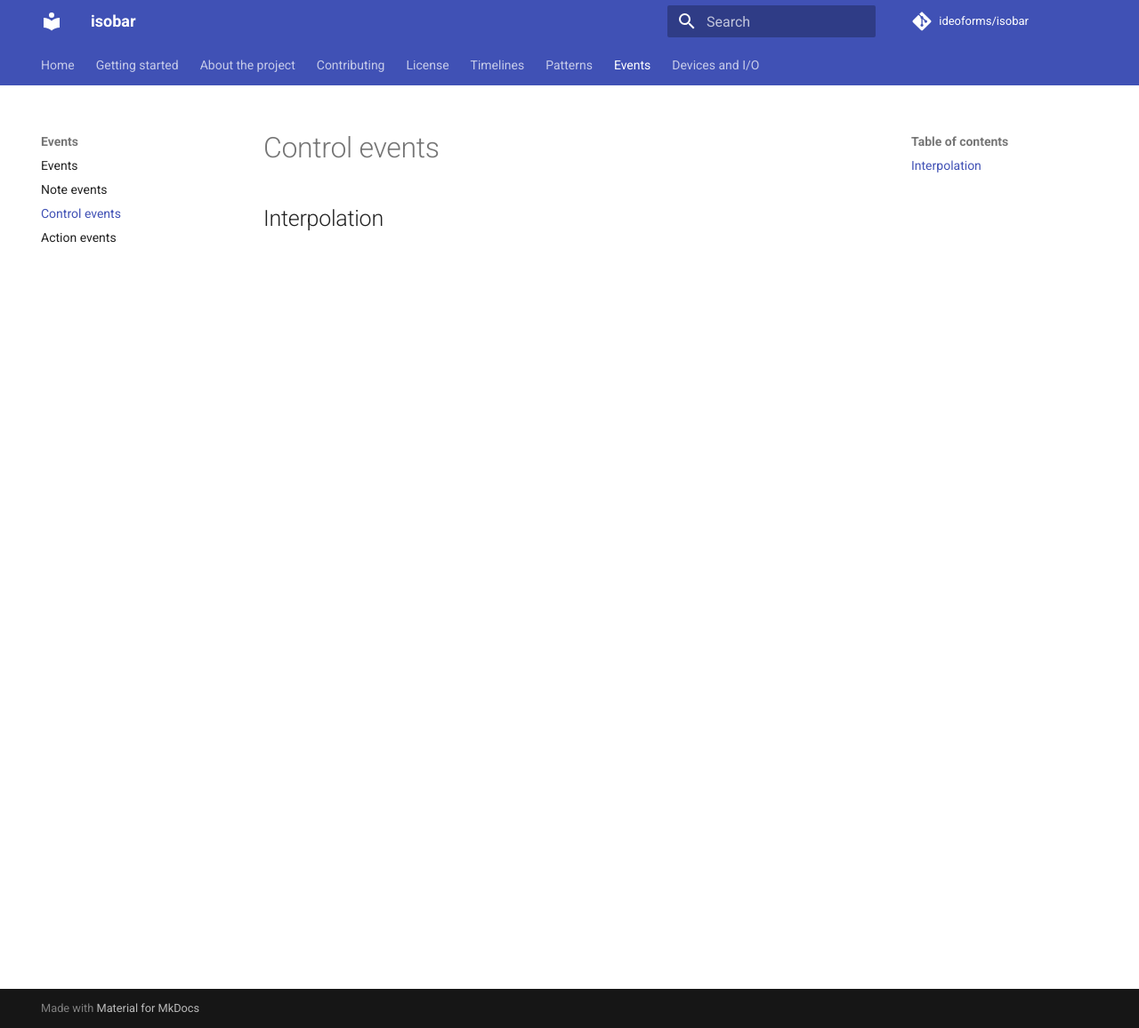
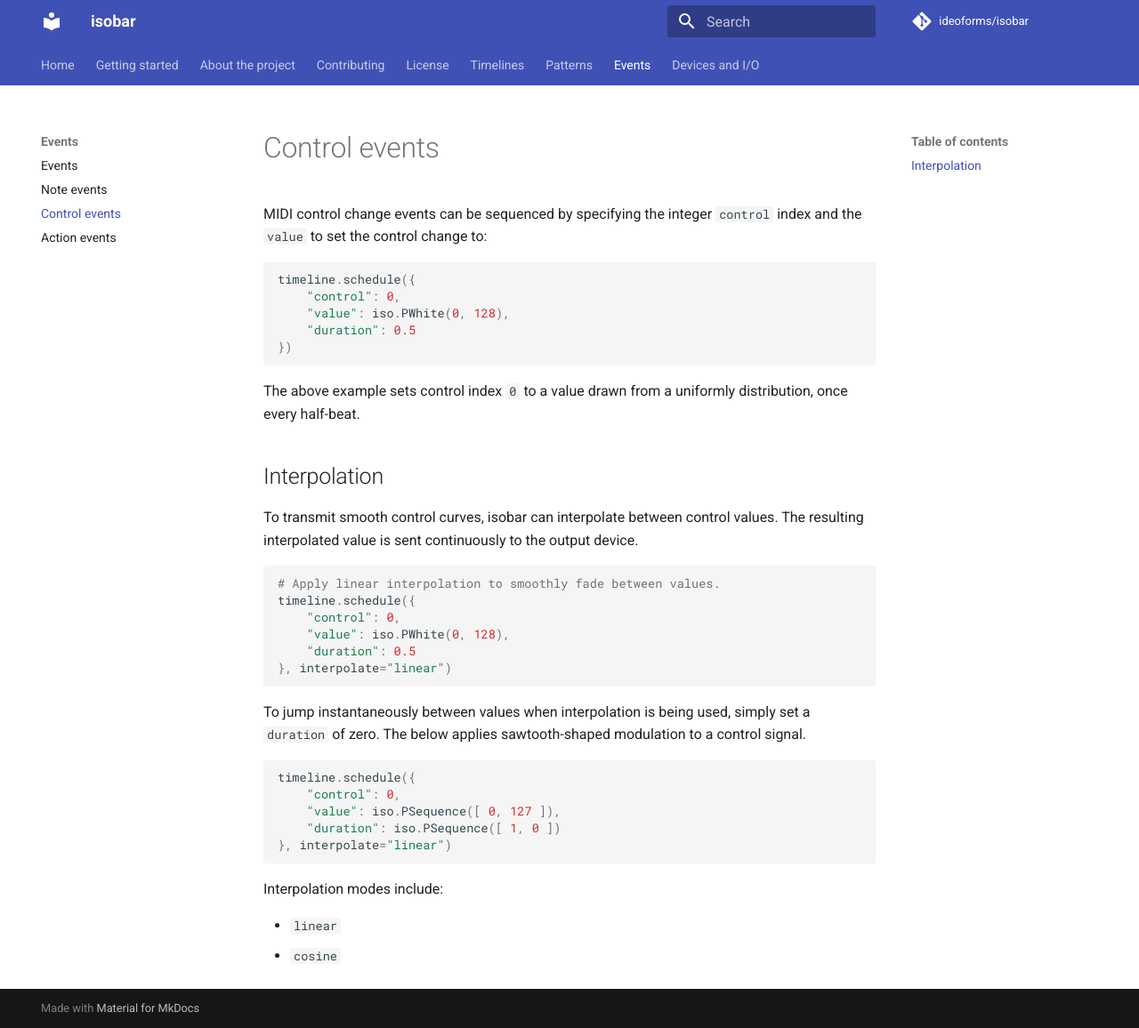
Before and after one commit to ideoforms/isobar, an MkDocs documentation site: the page built from docs/events/control.md, in a window 1280 px wide and 1156 px high. Shown: the whole window at 89% size. Built offline with MkDocs 1.6.1 and Material for MkDocs 9.7.7, drawn with Linux system fonts in a browser that asks for light colours; comment, search, counter and statistics services are not loaded.

Commit message:
Finish Control docs

````diff
--- a/docs/events/control.md
+++ b/docs/events/control.md
@@ -1,3 +1,41 @@
 # Control events
 
+MIDI control change events can be sequenced by specifying the integer `control` index and the `value` to set the control change to:
+
+```python
+timeline.schedule({
+    "control": 0,
+    "value": iso.PWhite(0, 128),
+    "duration": 0.5
+})
+```
+
+The above example sets control index `0` to a value drawn from a uniformly distribution, once every half-beat.
+
 ## Interpolation
+
+To transmit smooth control curves, isobar can interpolate between control values. The resulting interpolated value is sent continuously to the output device.
+
+```python
+# Apply linear interpolation to smoothly fade between values.
+timeline.schedule({
+    "control": 0,
+    "value": iso.PWhite(0, 128),
+    "duration": 0.5
+}, interpolate="linear")
+```
+
+To jump instantaneously between values when interpolation is being used, simply set a `duration` of zero. The below applies sawtooth-shaped modulation to a control signal.
+
+```python
+timeline.schedule({
+    "control": 0,
+    "value": iso.PSequence([ 0, 127 ]),
+    "duration": iso.PSequence([ 1, 0 ])
+}, interpolate="linear")
+```
+
+Interpolation modes include:
+
+- `linear`
+- `cosine`
````
